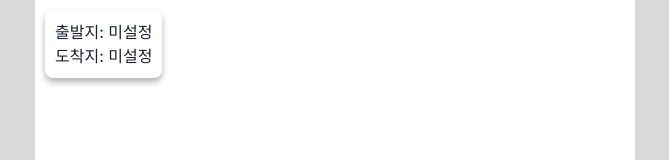
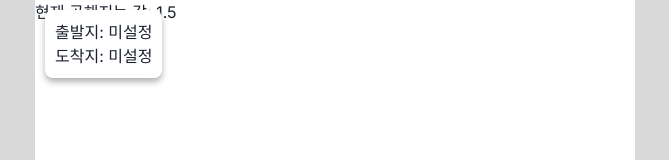
Before and after one commit to knu-hackathons-team/daegu-hackathon-fe, a React (Create React App) app: page /directions in a window 1280 px wide. Shown: the top 160 px of the page, without its empty margins (305-974 px from the left). Built offline with nearby package versions, Linux system fonts and the light colour scheme.

Commit message:
장애속도

```diff
--- a/src/pages/Directions/index.tsx
+++ b/src/pages/Directions/index.tsx
@@ -29,6 +29,15 @@ const TMapPedestrianRoute = () => {
   const endMarkerRef = useRef<any>(null);
   const startCircleRef = useRef<any>(null); // 출발지 원 참조
   const endCircleRef = useRef<any>(null);   // 도착지 원 참조
+
+  const [speedMultiplier, setSpeedMultiplier] = useState<number>(1.5); // 기본값 1.5
+
+  useEffect(() => {
+    const storedSpeed = localStorage.getItem('speed');
+    if (storedSpeed) {
+      setSpeedMultiplier(parseFloat(storedSpeed)); // localStorage에서 가져온 값을 숫자로 변환하여 설정
+    }
+  }, []);
 
   useEffect(() => {
     if (window.Tmapv2 && !mapRef.current) {
@@ -293,7 +302,8 @@ setStartPoint((prev: any) => ({ ...prev, buildingName }));
       <CenterDot />
       {selectionModalVisible && (<Modal duration={3}>출발지와 도착지를 선택해주세요</Modal>)}
       {isModalVisible && <Modal duration={1.7}>현재 사용자 위치로 커서를 이동합니다.</Modal>}
-
+      {estimatedTime && <p>예상 이동시간: {estimatedTime * speedMultiplier} 분</p>} {/* speedMultiplier 곱해줌 */}
+      <p>현재 곱해지는 값: {speedMultiplier}</p> {/* 현재 속도 multiplier 표시 */}
       <LocationBox>
         <p>
           출발지: {startPoint ? startPoint.buildingName || "미설정" : "미설정"}
```
